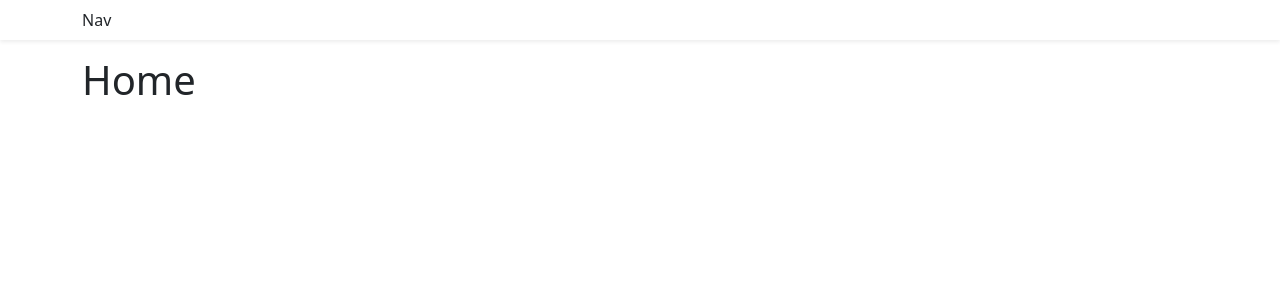
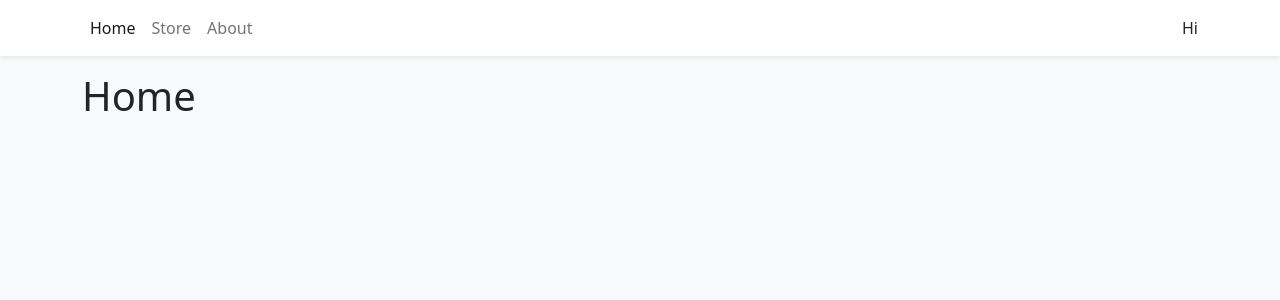
Before and after one commit to akshay-gupta7/advanced-react-shopping-cart, a React (Vite) app: page / in a window 1280 px wide. Shown: the top 300 px of the page. Built offline with nearby package versions, Linux system fonts and the light colour scheme.

Commit message:
Add NavLink

```diff
--- a/index.html
+++ b/index.html
@@ -6,7 +6,7 @@
     <meta name="viewport" content="width=device-width, initial-scale=1.0" />
     <title>Vite + React + TS</title>
   </head>
-  <body>
+  <body class="bg-light">
     <div id="root"></div>
     <script type="module" src="/src/main.tsx"></script>
   </body>
--- a/src/components/Navbar.tsx
+++ b/src/components/Navbar.tsx
@@ -1,9 +1,21 @@
-import { Container, Navbar as NavbarStrap } from "react-bootstrap"
+import { Container, Nav,  Navbar as NavbarStrap } from "react-bootstrap"
+import { NavLink } from "react-router-dom"
 
 export function Navbar(){
     return <NavbarStrap className="bg-white shadow-sm mb-3">
         <Container>
-            Nav
+            <Nav className="me-auto">
+                <Nav.Link to="/" as={NavLink}>
+                    Home
+                </Nav.Link>
+                <Nav.Link to="/store" as={NavLink}>
+                    Store
+                </Nav.Link>
+                <Nav.Link to="/about" as={NavLink}>
+                    About
+                </Nav.Link>
+            </Nav>
+            Hi
         </Container>
     </NavbarStrap>
 }
```
